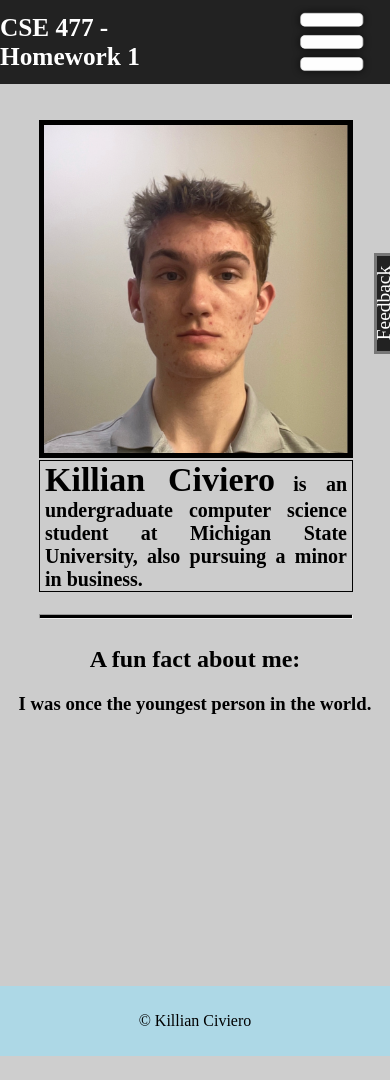
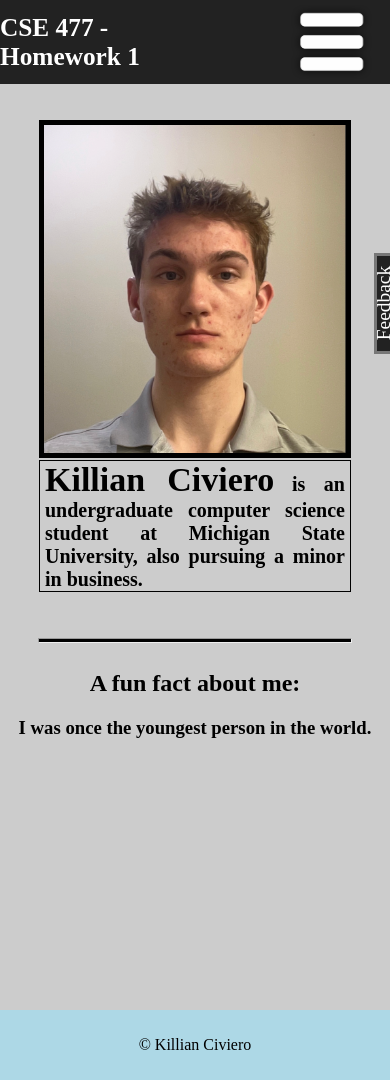
Before and after one commit to killianciv/Homework2, a Flask app: page /home in a window 390 px wide. Shown: the part 127-1207 px from the top of the page. Before the commit the page ends 1183 px from the top, so only its background shows below. Run offline with Flask 3, Linux system fonts and the light colour scheme.

Commit message:
Another commit for Homework-2

```diff
--- a/flask_app/static/main/css/main.css
+++ b/flask_app/static/main/css/main.css
@@ -189,9 +189,6 @@ hr {
 
 
 
-.dynamic-hr {
-    display: none;
-}
 
 /* Media query to change certain CSS for the website when the screen is LESS THAN 650px WIDE
    When that condition is met, my photo and description must be vertically stacked, and
@@ -202,18 +199,21 @@ hr {
 @media screen and (max-width: 650px) {
     .grid {
         /* At small screen sizes, it is one column with multiple rows */
-        min-height: fit-content;  /* Whole grid grows as needed */
-        grid-template-columns: 1fr;  /* One column, so no row template gets specified */
-        grid-auto-rows: auto;  /* Automatically sizes each row based on size of content in the row's div */
+        min-height: fit-content; /* Whole grid grows as needed */
+        grid-template-columns: 1fr; /* One column, so no row template gets specified */
+        grid-auto-rows: auto; /* Automatically sizes each row based on size of content in the row's div */
         flex-grow: 1;
+        margin-bottom: 20px; /* Prevent overlap */
     }
+
     div.description {
         /* At small screen sizes, descriptions go below the image */
         grid-row: 2;
         grid-column: 1;
-        padding: 0 5px 0 5px; /* top, right, bottom, left */
-        overflow: visible;  /* Scroll bar inside the div for content that goes out of bounds */
+        padding: 0 5px 0 5px;  /* top, right, bottom, left */
+        height: fit-content;
     }
+
     div.image {
         /* At small screen sizes, it goes above the description */
         grid-row: 1;
@@ -228,16 +228,15 @@ hr {
     textarea::placeholder {
         font-size: 11px;
     }
+
     .popped_up_feedback_form {
         width: 60vw;
-        left: 50%;  /* Move the left edge to the middle */
-        transform: translateX(-50%);  /* Shift it back by half its width */
+        left: 50%; /* Move the left edge to the middle */
+        transform: translateX(-50%); /* Shift it back by half its width */
     }
+
     #charCount {
         font-size: 10px;
     }
-    .dynamic-hr {
-        margin-top: auto; /* Pushes it down */
-        display: block;
-    }
+
 }
--- a/flask_app/templates/home.html
+++ b/flask_app/templates/home.html
@@ -16,8 +16,8 @@
                     State University, also pursuing a minor in business.
                 </p>
             </div>
-            <br><hr class="dynamic-hr">
         </div>
+        <br><hr>
         <div class="fun_fact">
             <h1>A fun fact about me:</h1>
             <h3>{{fun_fact}}</h3>
```
